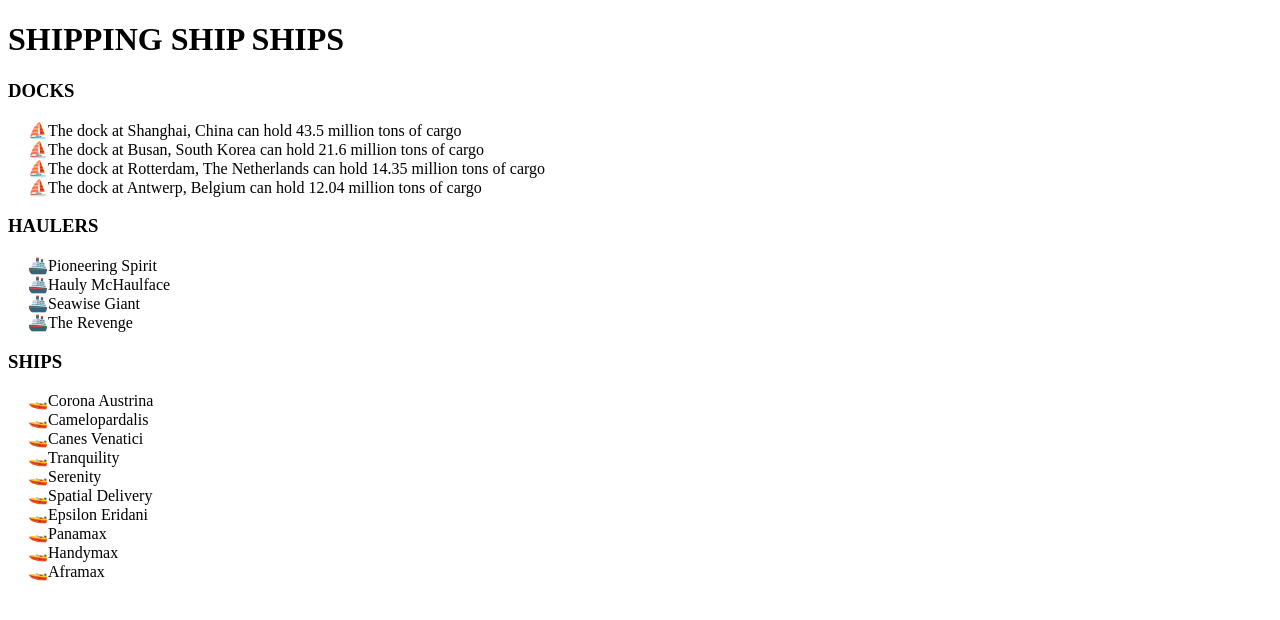
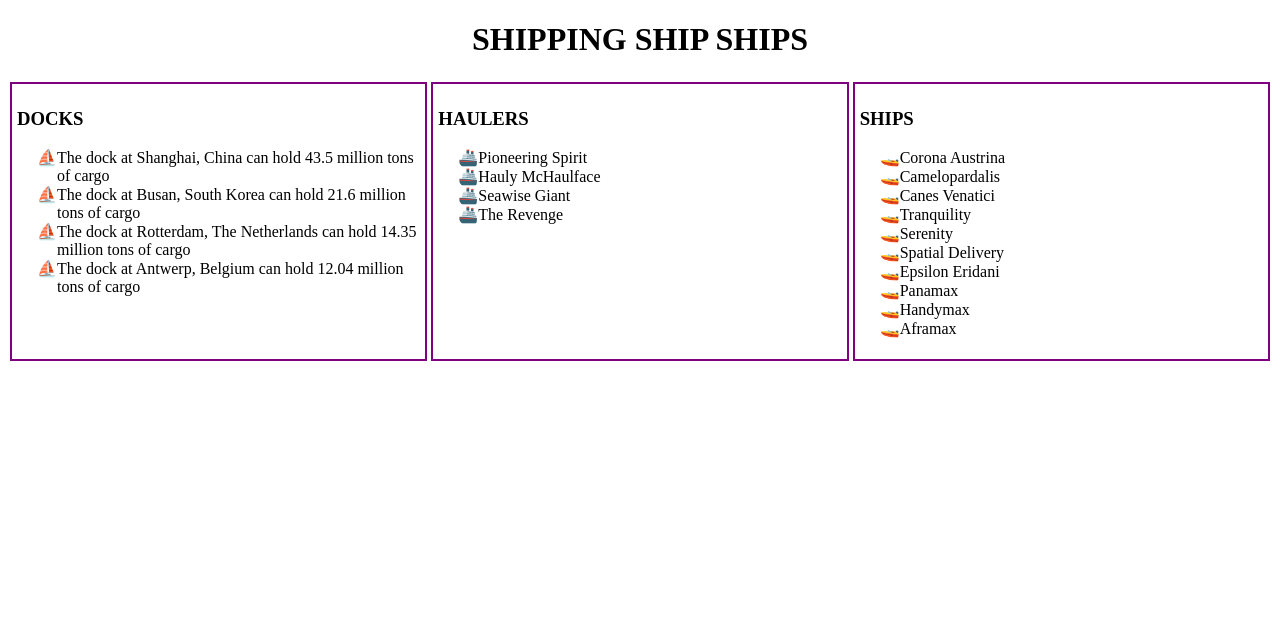
Before and after one commit to dontcallmeplath/shipping-ship-ships, a plain HTML site: page index.html in a window 1280 px wide. Drawn offline with Linux system fonts and the light colour scheme.

Commit message:
changed the layout of the lists from top-down to having three columns using flexbox in css

```diff
--- a/index.html
+++ b/index.html
@@ -11,12 +11,18 @@
       <h1>SHIPPING SHIP SHIPS</h1>
     </div>
     <main id="container">
+      <article>
         <h3>DOCKS</h3>
         <section id="docks"></section>
+      </article>
+      <article>
         <h3>HAULERS</h3>
         <section id="haulers"></section>
+      </article>
+      <article>
         <h3>SHIPS</h3>
         <section id="ships"></section>
+      </article>
     </main>
     <script type="module" src="./scripts/main.js"></script>
   </body>
--- a/styles/main.css
+++ b/styles/main.css
@@ -1,3 +1,18 @@
+#container {
+  display: flex;
+}
+
+h1 {
+  text-align: center;
+}
+
+article {
+  border: 2px solid purple;
+  margin: 2px;
+  flex-basis: 33%;
+  padding: 5px;
+}
+
 ul#docks {
   list-style-type: "\26F5";
 }
```
Lines whose indentation alone changed are shown as unchanged.
